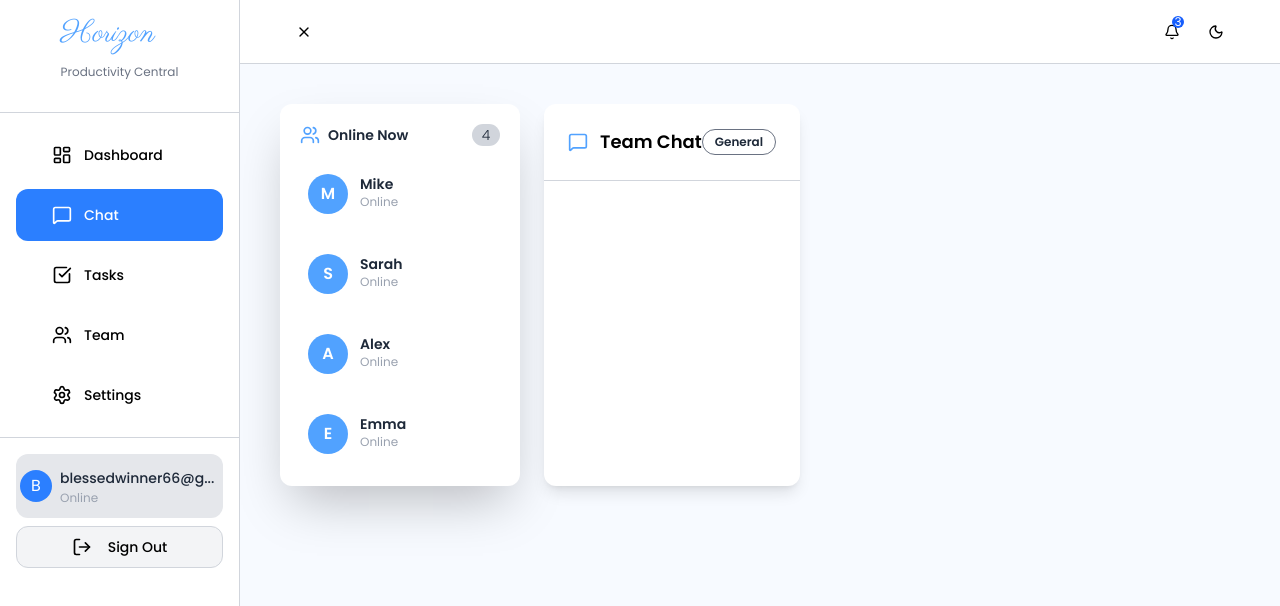
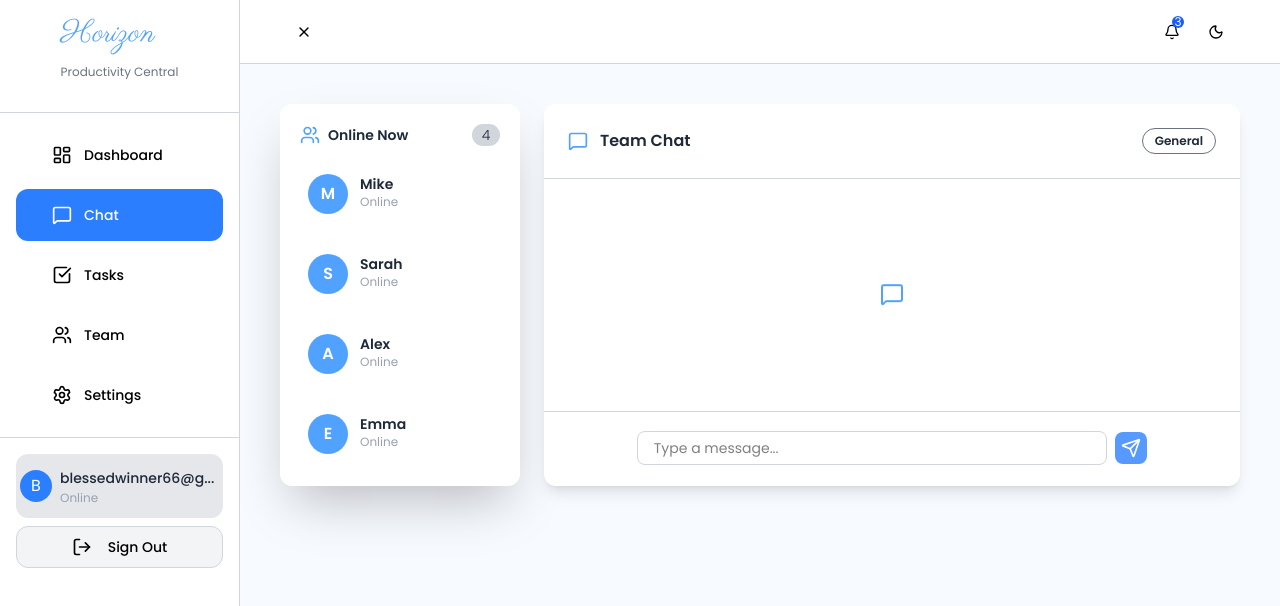
Before and after one commit to blessed-winner/Horizon, a React app in the folder frontend/: page /admin/chat in a window 1280 px wide. Shown: the top 606 px of the page. Built offline with nearby package versions, Linux system fonts and the light colour scheme; the HTML template or start-up script is replaced by a standard one.

Commit message:
Chat main screen implemented

```diff
--- a/frontend/src/assets/assets.ts
+++ b/frontend/src/assets/assets.ts
@@ -139,9 +139,12 @@ export const progressBars:Progress[] = [
 ]
 
 type Message = {
-
+    sender:string,
+    content:string
 }
 
-export const messages = [
-
+export const messages:Message[] = [
+  { sender:"Sarah", content:"Hey team! Welcome to our productivity hub" },
+  { sender:"Mike", content:"This is amazing! love the realtime features" },
+  { sender:"You", content:"Can't wait to start collaborating here" }
 ]
--- a/frontend/src/pages/Chat.tsx
+++ b/frontend/src/pages/Chat.tsx
@@ -1,4 +1,4 @@
-import { MessageSquare, Users } from "lucide-react"
+import { MessageSquare, Send, Users } from "lucide-react"
 
 const Chat = () => {
   const users = [ "Mike","Sarah","Alex","Emma" ]
@@ -27,17 +27,24 @@ const Chat = () => {
             )) }
           </div>
           </div>
-          <div className="bg-white rounded-xl shadow-lg">
+          <div className="bg-white rounded-xl shadow-lg flex-1">
             <div className="border-b border-gray-300 p-6 flex justify-between items-center">
               <div className="flex items-center gap-3">
                  <MessageSquare className="w-5 h-5 text-blue-400"/>
-                 <h4 className="font-semibold text-lg">Team Chat</h4>
+                 <h4 className="font-semibold text-gray-800 text-md">Team Chat</h4>
               </div>
               <p className="px-3 py-1
               font-semibold text-xs rounded-full border text-gray-800 border-gray-500">General</p>
             </div>
-            <div className="overflow-y-auto">
-
+            <div className="overflow-y-auto flex items-center justify-center max-h-60 h-58">
+                 {/* Implementing realtime messaging */}
+                 <MessageSquare className="animate-bounce text-blue-400"/>
+            </div>
+            <div className="border-t border-gray-300 flex items-center justify-center h-18 p-3 gap-2">
+               <input type="text" className="border border-gray-300 rounded-lg w-[70%] px-4 py-1 placeholder:text-sm" placeholder="Type a message..."/>
+               <span className="bg-blue-500/80 w-8 h-8 flex items-center rounded-lg justify-center text-white">
+                 <Send className="w-5 h-5"/>
+               </span>
             </div>
           </div>
           </div>
```
